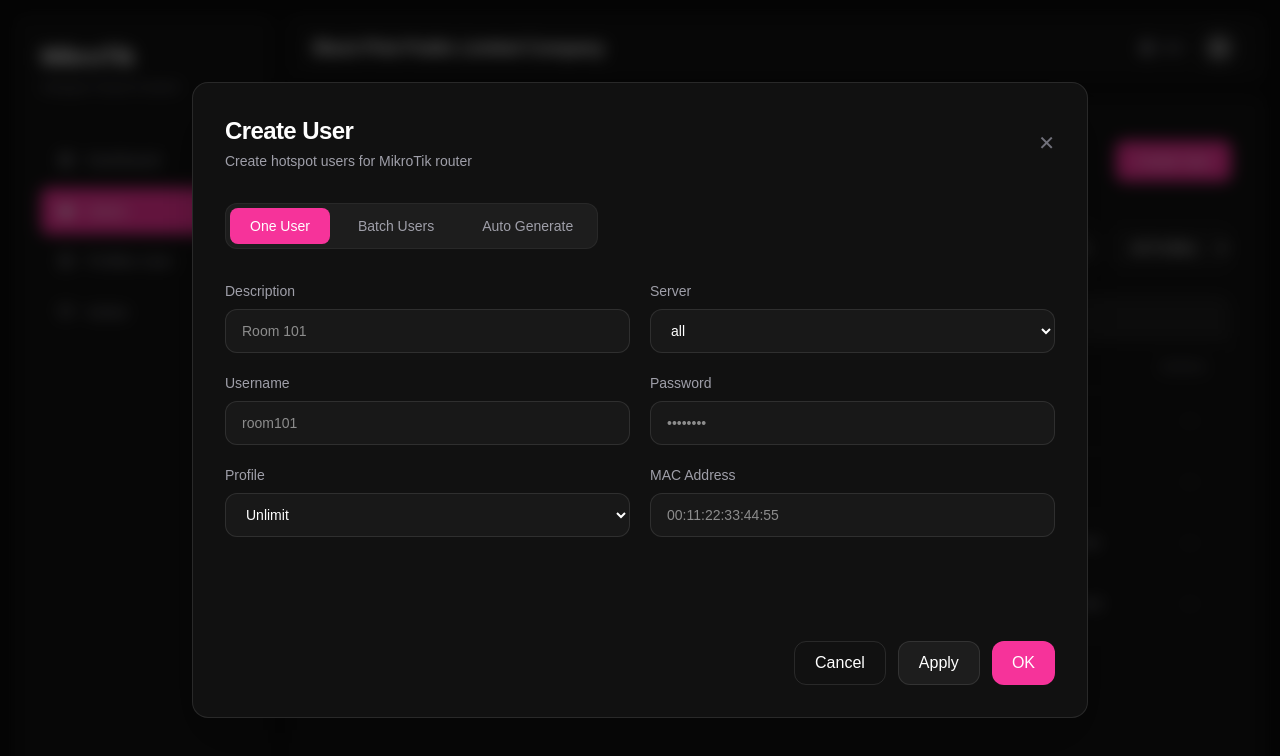
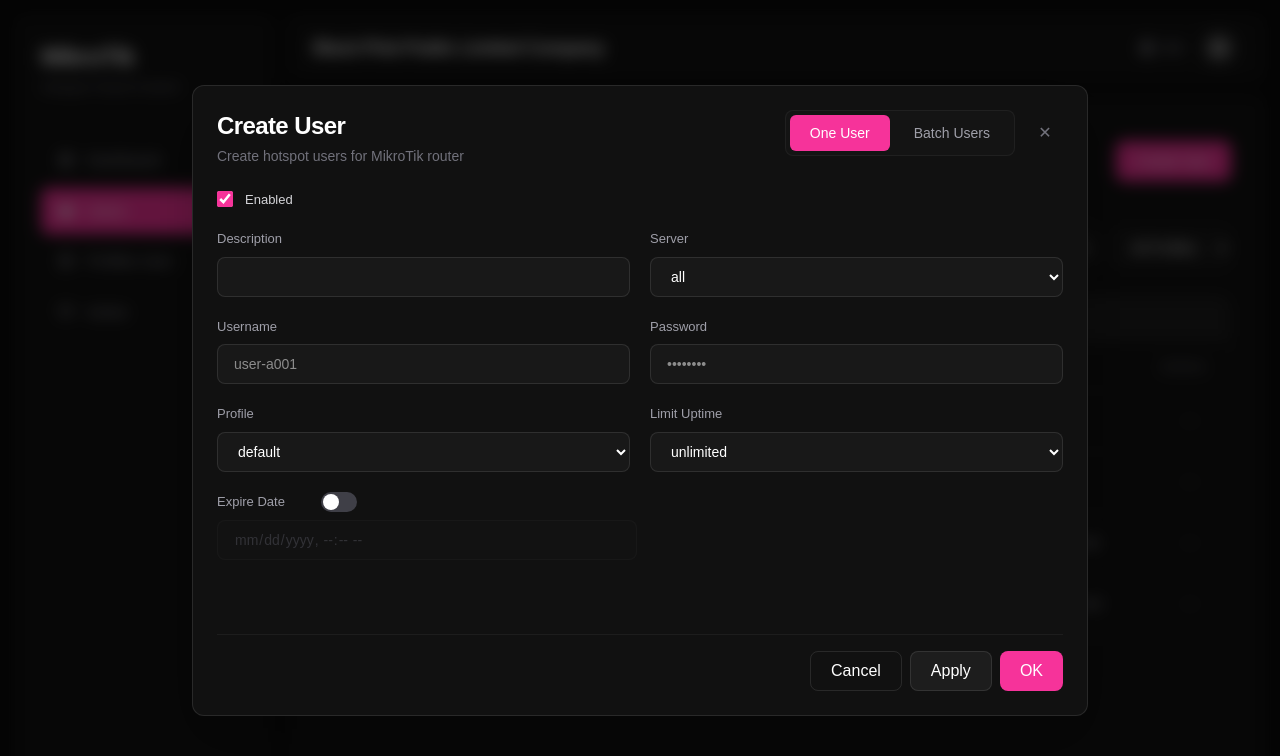
Before and after one commit to tanon-kk/mikrotik-hotspot-cloud-control, a Next.js app: page /users in a window 1280 px wide. Both pictures are taken after typing "Sample" into the empty fields and a click on the button "Create User". Shown: the top 756 px of the page. Built offline with nearby package versions, Linux system fonts and the light colour scheme.

Commit message:
update create user modal ui

```diff
--- a/src/components/CreateUserModal.jsx
+++ b/src/components/CreateUserModal.jsx
@@ -8,6 +8,9 @@ export default function CreateUserModal({
 }) {
 
   const [tab, setTab] = useState("one");
+  const [enableUser, setEnableUser] = useState(true);
+  const [enableTimeLimit, setEnableTimeLimit] = useState(false);
+
 
   if (!open) return null;
 
@@ -34,15 +37,16 @@ export default function CreateUserModal({
         bg-[#111111]
         border
         border-white/10
-        rounded-2xl
+        rounded-xl
         shadow-2xl
-        p-8
+        p-6
       "
       >
 
         {/* Header */}
-        <div className="flex items-center justify-between mb-8">
+        <div className="flex items-start justify-between mb-6">
 
+          {/* Left */}
           <div>
 
             <h2
@@ -55,38 +59,32 @@ export default function CreateUserModal({
               Create User
             </h2>
 
-            <p className="text-sm text-zinc-400 mt-1">
+            <p
+              className="
+              text-sm
+              text-zinc-500
+              mt-1
+            "
+            >
               Create hotspot users for MikroTik router
             </p>
 
           </div>
 
-          <button
-            onClick={onClose}
-            className="
-            text-zinc-500
-            hover:text-white
-            transition-all
-            text-xl
-          "
-          >
-            ✕
-          </button>
-
-        </div>
+          {/* Right */}
+          <div className="flex items-center gap-3">
 
             {/* Tabs */}
             <div
               className="
               flex
-          gap-2
-          mb-8
-          bg-white/5
-          p-1
-          rounded-xl
+              items-center
+              gap-1
+              bg-[#141414]
               border
               border-white/5
-          w-fit
+              rounded-lg
+              p-1
             "
             >
 
@@ -94,8 +92,8 @@ export default function CreateUserModal({
                 onClick={() => setTab("one")}
                 className={`
                   px-5
-              py-2
-              rounded-lg
+                  h-9
+                  rounded-md
                   text-sm
                   transition-all
 
@@ -111,8 +109,8 @@ export default function CreateUserModal({
                 onClick={() => setTab("batch")}
                 className={`
                   px-5
-              py-2
-              rounded-lg
+                  h-9
+                  rounded-md
                   text-sm
                   transition-all
 
@@ -124,39 +122,86 @@ export default function CreateUserModal({
                 Batch Users
               </button>
 
+            </div>
+
+            {/* Close */}
 <button
-            onClick={() => setTab("auto")}
-            className={`
-              px-5
-              py-2
+  onClick={() => {
+    setEnableUser(true);
+    setEnableTimeLimit(false);
+    setTab("one");
+    onClose();
+  }}
+  className="
+  w-9
+  h-9
+  flex
+  items-center
+  justify-center
   rounded-lg
-              text-sm
+  text-zinc-500
+  hover:text-white
+  hover:bg-white/5
   transition-all
-
-              ${tab === "auto"
-                ? "bg-pink-500 text-white"
-                : "text-zinc-400 hover:text-white"}
-            `}
+"
 >
-            Auto Generate
+  ✕
 </button>
 
           </div>
 
-        {/* Content Wrapper */}
-        <div className="min-h-[320px]">
+        </div>
+
+        {/* Content */}
+        <div
+          className="
+          min-h-[420px]
+          flex
+          items-start
+        "
+        >
 
           {/* ONE USER */}
           {tab === "one" && (
 
-            <div className="grid grid-cols-2 gap-5">
+            <div
+              className="
+              grid
+              grid-cols-2
+              gap-x-5
+              gap-y-5
+              w-full
+            "
+            >
+
+              {/* Status */}
+              <div className="col-span-2 flex items-center gap-3">
+
+                <input
+                  type="checkbox"
+                  checked={enableUser}
+                  onChange={() => setEnableUser(!enableUser)}
+                  className="
+                  w-4
+                  h-4
+                  accent-pink-500
+                  cursor-pointer
+                "
+                />
+
+                <span className="text-[13px] font-medium text-zinc-300">
+                  Enabled
+                </span>
+
+              </div>
 
               {/* Description */}
               <div>
 
                 <label
                   className="
-                  text-sm
+                  text-[13px]
+                  font-medium
                   text-zinc-400
                   mb-2
                   block
@@ -167,12 +212,11 @@ export default function CreateUserModal({
 
                 <input
                   type="text"
-                  placeholder="Room 101"
                   className="
                   w-full
-                  h-11
+                  h-10
                   px-4
-                  rounded-xl
+                  rounded-lg
                   bg-[#181818]
                   border
                   border-white/10
@@ -189,7 +233,8 @@ export default function CreateUserModal({
 
                 <label
                   className="
-                  text-sm
+                  text-[13px]
+                  font-medium
                   text-zinc-400
                   mb-2
                   block
@@ -201,9 +246,9 @@ export default function CreateUserModal({
                 <select
                   className="
                   w-full
-                  h-11
+                  h-10
                   px-4
-                  rounded-xl
+                  rounded-lg
                   bg-[#181818]
                   border
                   border-white/10
@@ -222,7 +267,8 @@ export default function CreateUserModal({
 
                 <label
                   className="
-                  text-sm
+                  text-[13px]
+                  font-medium
                   text-zinc-400
                   mb-2
                   block
@@ -233,12 +279,12 @@ export default function CreateUserModal({
 
                 <input
                   type="text"
-                  placeholder="room101"
+                  placeholder="user-a001"
                   className="
                   w-full
-                  h-11
+                  h-10
                   px-4
-                  rounded-xl
+                  rounded-lg
                   bg-[#181818]
                   border
                   border-white/10
@@ -255,7 +301,8 @@ export default function CreateUserModal({
 
                 <label
                   className="
-                  text-sm
+                  text-[13px]
+                  font-medium
                   text-zinc-400
                   mb-2
                   block
@@ -269,9 +316,9 @@ export default function CreateUserModal({
                   placeholder="••••••••"
                   className="
                   w-full
-                  h-11
+                  h-10
                   px-4
-                  rounded-xl
+                  rounded-lg
                   bg-[#181818]
                   border
                   border-white/10
@@ -288,7 +335,8 @@ export default function CreateUserModal({
 
                 <label
                   className="
-                  text-sm
+                  text-[13px]
+                  font-medium
                   text-zinc-400
                   mb-2
                   block
@@ -300,9 +348,9 @@ export default function CreateUserModal({
                 <select
                   className="
                   w-full
-                  h-11
+                  h-10
                   px-4
-                  rounded-xl
+                  rounded-lg
                   bg-[#181818]
                   border
                   border-white/10
@@ -311,33 +359,188 @@ export default function CreateUserModal({
                   text-sm
                 "
                 >
-                  <option>Unlimit</option>
+                  <option>default</option>
                 </select>
 
               </div>
 
-              {/* MAC Address */}
+              {/* Limit Uptime */}
               <div>
 
                 <label
                   className="
-                  text-sm
+                  text-[13px]
+                  font-medium
                   text-zinc-400
                   mb-2
                   block
                 "
                 >
-                  MAC Address
+                  Limit Uptime
+                </label>
+
+                <select
+                  className="
+                  w-full
+                  h-10
+                  px-4
+                  rounded-lg
+                  bg-[#181818]
+                  border
+                  border-white/10
+                  outline-none
+                  focus:border-pink-500
+                  text-sm
+                "
+                >
+                  <option>unlimited</option>
+                  <option>1 Hour</option>
+                  <option>12 Hours</option>
+                  <option>1 Day</option>
+                  <option>7 Days</option>
+                  <option>30 Days</option>
+                  <option>6 Months</option>
+                  <option>12 Months</option>
+                  <option>3 Years</option>
+                  <option>5 Years</option>
+                </select>
+
+              </div>
+
+{/* Expire Date */}
+<div className="col-span-2">
+
+  {/* Top Row */}
+  <div className="flex items-center">
+
+    {/* Label */}
+    <label
+      className="
+      w-24
+      text-[13px]
+      font-medium
+      text-zinc-400
+      whitespace-nowrap
+    "
+    >
+      Expire Date
+    </label>
+
+    {/* Toggle */}
+    <button
+      type="button"
+      onClick={() =>
+        setEnableTimeLimit(!enableTimeLimit)
+      }
+      className={`
+        relative
+        ml-2
+        w-9
+        h-5
+        rounded-full
+        transition-all
+        duration-300
+        shrink-0
+
+        ${enableTimeLimit
+          ? "bg-pink-500"
+          : "bg-zinc-700"}
+      `}
+    >
+
+      <div
+        className={`
+          absolute
+          top-[2px]
+          left-[2px]
+          w-4
+          h-4
+          rounded-full
+          bg-white
+          transition-all
+          duration-300
+
+          ${enableTimeLimit
+            ? "translate-x-4"
+            : ""}
+        `}
+      />
+
+    </button>
+
+  </div>
+
+  {/* Date Input */}
+  <div className="mt-2">
+
+    <input
+      type="datetime-local"
+      lang="en-GB"
+      disabled={!enableTimeLimit}
+      className={`
+        w-[420px]
+        h-10
+        px-4
+        rounded-lg
+        border
+        outline-none
+        text-sm
+        transition-all
+        [color-scheme:dark]
+
+        ${enableTimeLimit
+          ? `
+            bg-[#181818]
+            border-pink-500/20
+            text-white
+            focus:border-pink-500
+          `
+          : `
+            bg-[#141414]
+            border-white/5
+            text-zinc-600
+            opacity-50
+            cursor-not-allowed
+          `}
+      `}
+    />
+
+  </div>
+
+</div>
+
+            </div>
+
+          )}
+
+          {/* BATCH USERS */}
+          {tab === "batch" && (
+
+            <div
+              className="
+              grid
+              grid-cols-2
+              gap-x-5
+              gap-y-4
+              w-full
+            "
+            >
+
+              {/* Number */}
+              <div>
+
+                <label className="text-[13px] font-medium text-zinc-400 mb-2 block">
+                  Number of Users
                 </label>
 
                 <input
-                  type="text"
-                  placeholder="00:11:22:33:44:55"
+                  type="number"
+                  placeholder="100"
                   className="
                   w-full
-                  h-11
+                  h-10
                   px-4
-                  rounded-xl
+                  rounded-lg
                   bg-[#181818]
                   border
                   border-white/10
@@ -349,45 +552,10 @@ export default function CreateUserModal({
 
               </div>
 
-            </div>
-
-          )}
-
-          {/* BATCH USERS */}
-          {tab === "batch" && (
-
-            <div className="grid grid-cols-2 gap-5">
-
-              {/* Number of Users */}
+              {/* Prefix */}
               <div>
 
-                <label className="text-sm text-zinc-400 mb-2 block">
-                  Number of Users
-                </label>
-
-                <input
-                  type="number"
-                  placeholder="100"
-                  className="
-                  w-full
-                  h-11
-                  px-4
-                  rounded-xl
-                  bg-[#181818]
-                  border
-                  border-white/10
-                  outline-none
-                  focus:border-pink-500
-                  text-sm
-                "
-                />
-
-              </div>
-
-              {/* Username Prefix */}
-              <div>
-
-                <label className="text-sm text-zinc-400 mb-2 block">
+                <label className="text-[13px] font-medium text-zinc-400 mb-2 block">
                   Username Prefix
                 </label>
 
@@ -396,9 +564,9 @@ export default function CreateUserModal({
                   placeholder="room"
                   className="
                   w-full
-                  h-11
+                  h-10
                   px-4
-                  rounded-xl
+                  rounded-lg
                   bg-[#181818]
                   border
                   border-white/10
@@ -413,7 +581,7 @@ export default function CreateUserModal({
               {/* Password Length */}
               <div>
 
-                <label className="text-sm text-zinc-400 mb-2 block">
+                <label className="text-[13px] font-medium text-zinc-400 mb-2 block">
                   Password Length
                 </label>
 
@@ -422,9 +590,9 @@ export default function CreateUserModal({
                   placeholder="8"
                   className="
                   w-full
-                  h-11
+                  h-10
                   px-4
-                  rounded-xl
+                  rounded-lg
                   bg-[#181818]
                   border
                   border-white/10
@@ -439,16 +607,16 @@ export default function CreateUserModal({
               {/* Profile */}
               <div>
 
-                <label className="text-sm text-zinc-400 mb-2 block">
+                <label className="text-[13px] font-medium text-zinc-400 mb-2 block">
                   Profile
                 </label>
 
                 <select
                   className="
                   w-full
-                  h-11
+                  h-10
                   px-4
-                  rounded-xl
+                  rounded-lg
                   bg-[#181818]
                   border
                   border-white/10
@@ -457,146 +625,7 @@ export default function CreateUserModal({
                   text-sm
                 "
                 >
-                  <option>Unlimit</option>
-                </select>
-
-              </div>
-
-            </div>
-
-          )}
-
-          {/* AUTO GENERATE */}
-          {tab === "auto" && (
-
-            <div className="grid grid-cols-2 gap-5">
-
-              {/* Number */}
-              <div>
-
-                <label className="text-sm text-zinc-400 mb-2 block">
-                  Number of Users
-                </label>
-
-                <input
-                  type="number"
-                  placeholder="50"
-                  className="
-                  w-full
-                  h-11
-                  px-4
-                  rounded-xl
-                  bg-[#181818]
-                  border
-                  border-white/10
-                  outline-none
-                  focus:border-pink-500
-                  text-sm
-                "
-                />
-
-              </div>
-
-              {/* Prefix */}
-              <div>
-
-                <label className="text-sm text-zinc-400 mb-2 block">
-                  Username Prefix
-                </label>
-
-                <input
-                  type="text"
-                  placeholder="room"
-                  className="
-                  w-full
-                  h-11
-                  px-4
-                  rounded-xl
-                  bg-[#181818]
-                  border
-                  border-white/10
-                  outline-none
-                  focus:border-pink-500
-                  text-sm
-                "
-                />
-
-              </div>
-
-              {/* Username Length */}
-              <div>
-
-                <label className="text-sm text-zinc-400 mb-2 block">
-                  Username Length
-                </label>
-
-                <input
-                  type="number"
-                  placeholder="6"
-                  className="
-                  w-full
-                  h-11
-                  px-4
-                  rounded-xl
-                  bg-[#181818]
-                  border
-                  border-white/10
-                  outline-none
-                  focus:border-pink-500
-                  text-sm
-                "
-                />
-
-              </div>
-
-              {/* Password Length */}
-              <div>
-
-                <label className="text-sm text-zinc-400 mb-2 block">
-                  Password Length
-                </label>
-
-                <input
-                  type="number"
-                  placeholder="8"
-                  className="
-                  w-full
-                  h-11
-                  px-4
-                  rounded-xl
-                  bg-[#181818]
-                  border
-                  border-white/10
-                  outline-none
-                  focus:border-pink-500
-                  text-sm
-                "
-                />
-
-              </div>
-
-              {/* Profile */}
-              <div>
-
-                <label className="text-sm text-zinc-400 mb-2 block">
-                  Profile
-                </label>
-
-                <select
-                  className="
-                  w-full
-                  h-11
-                  px-4
-                  rounded-xl
-                  bg-[#181818]
-                  border
-                  border-white/10
-                  outline-none
-                  focus:border-pink-500
-                  text-sm
-                "
-                >
-                  <option>Unlimit</option>
+                  <option>default</option>
                 </select>
 
               </div>
@@ -608,14 +637,29 @@ export default function CreateUserModal({
         </div>
 
         {/* Footer */}
-        <div className="flex justify-end gap-3 mt-10">
+        <div
+          className="
+          flex
+          justify-end
+          gap-2
+          mt-6
+          pt-4
+          border-t
+          border-white/5
+        "
+        >
 
           <button
-            onClick={onClose}
+            onClick={() => {
+              setEnableUser(true);
+              setEnableTimeLimit(false);
+              setTab("one");
+              onClose();
+            }}
             className="
-            h-11
+            h-10
             px-5
-            rounded-xl
+            rounded-lg
             border
            border-white/10
            hover:bg-white/5
@@ -627,13 +671,13 @@ export default function CreateUserModal({
 
           <button
             className="
-            h-11
+            h-10
             px-5
-            rounded-xl
+            rounded-lg
             bg-white/5
             border
             border-white/10
-            hover:bg-white/15
+            hover:bg-white/10
             hover:border-pink-500/30
             transition-all
             font-medium
@@ -644,9 +688,9 @@ export default function CreateUserModal({
 
           <button
             className="
-            h-11
+            h-10
             px-5
-            rounded-xl
+            rounded-lg
             bg-pink-500
             hover:bg-pink-400
             transition-all
```
Lines whose indentation alone changed are shown as unchanged.
